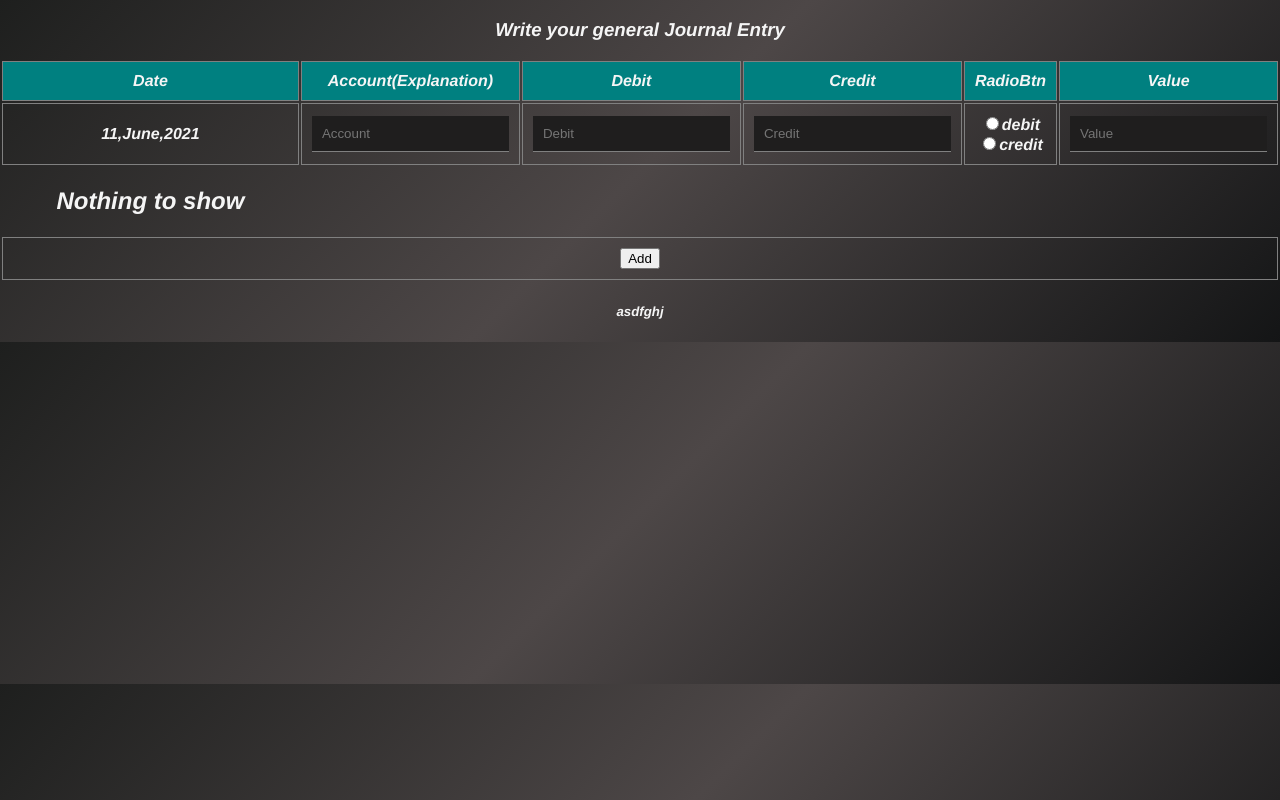
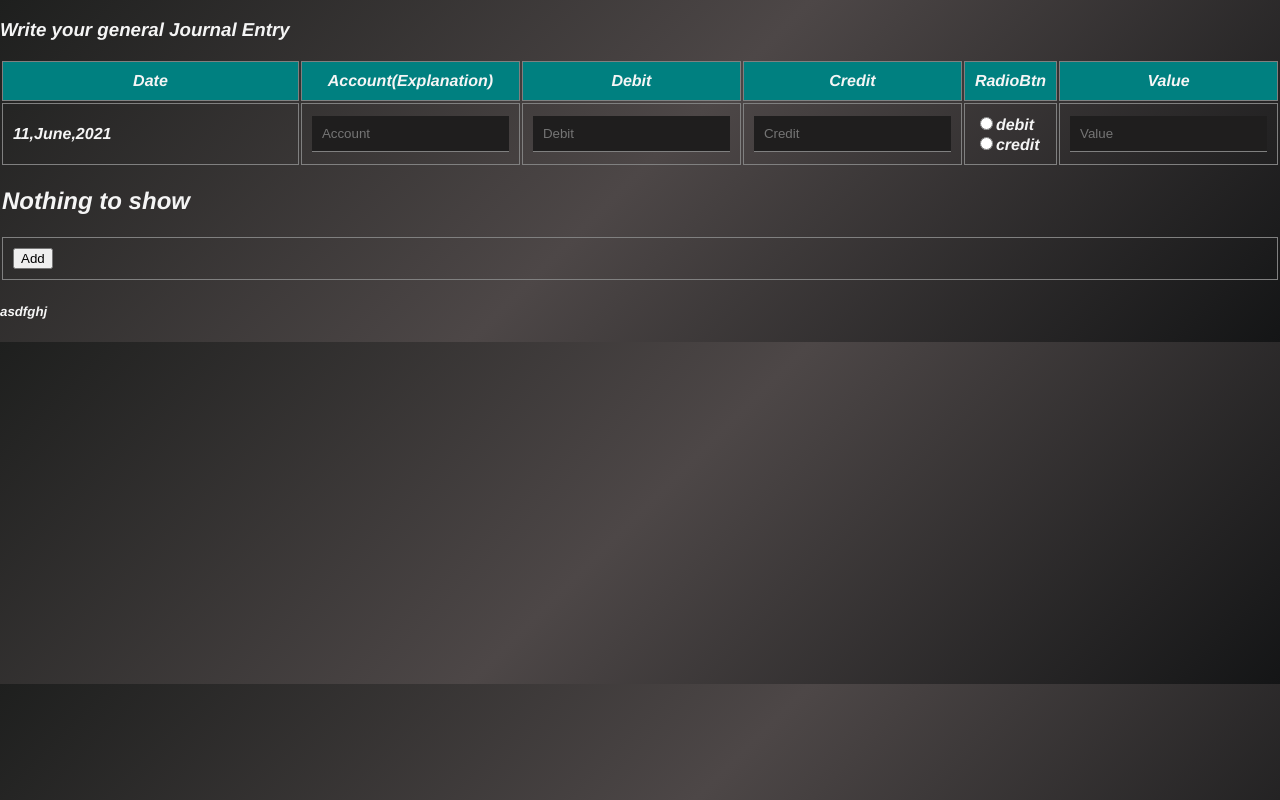
Before and after one commit to Anumjawaid/Accounting_Cycle, a React (Create React App) app: page / in a window 1280 px wide. Built offline with nearby package versions, Linux system fonts and the light colour scheme.

Commit message:
App router added

```diff
--- a/src/App.js
+++ b/src/App.js
@@ -2,15 +2,11 @@ import logo from './logo.svg';
 import './App.css';
 import GeneralJournal from './components/Journal/generalJournal';
 import Taccounts from './components/TrialBalance/taccounts'
+import AppRouter from './components/configuration/router'
 
 function App() {
   return (
-    <div className="App">
-      <GeneralJournal />
-      {/* <Taccounts /> */}
-
-
-    </div>
+    <AppRouter />
   );
 }
 
```
